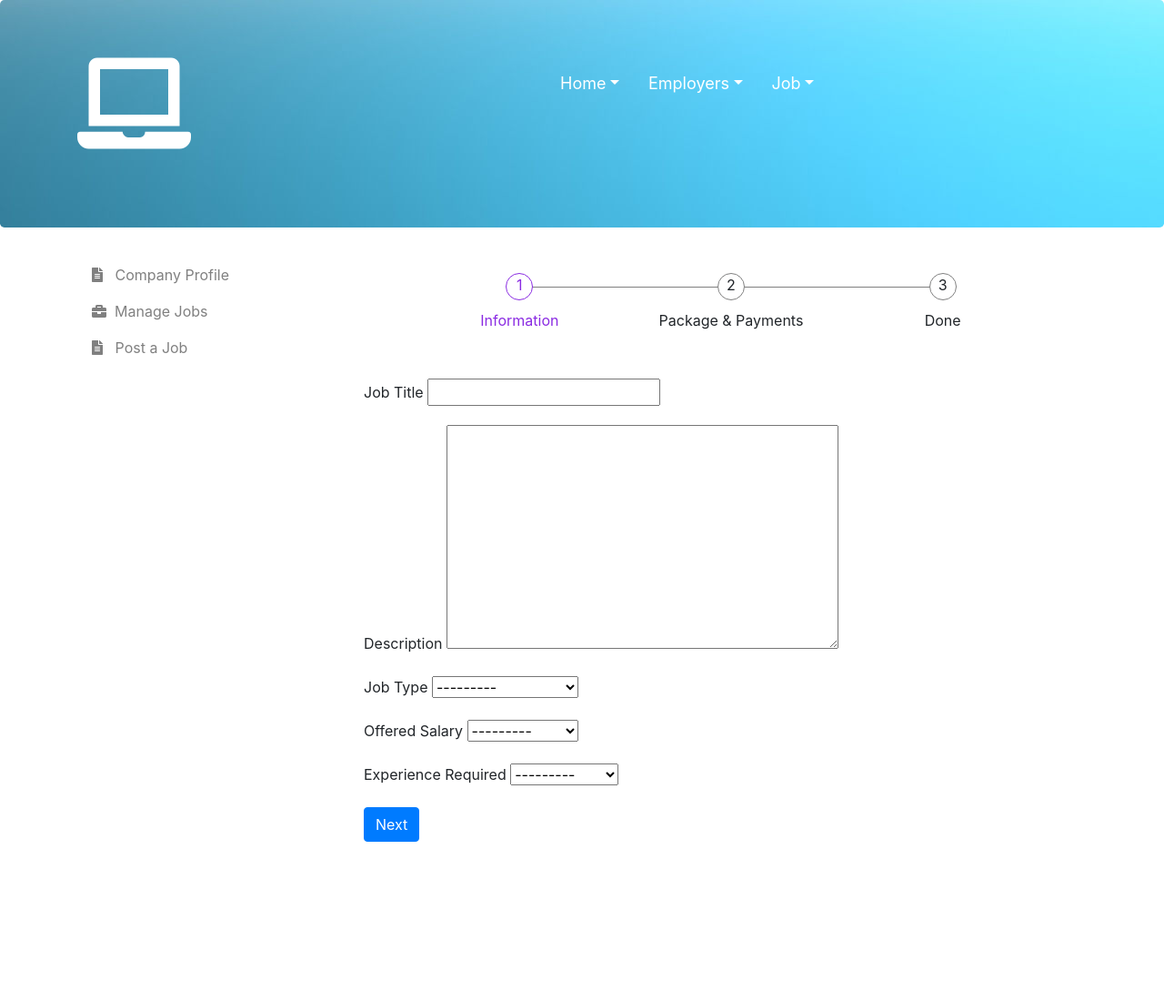
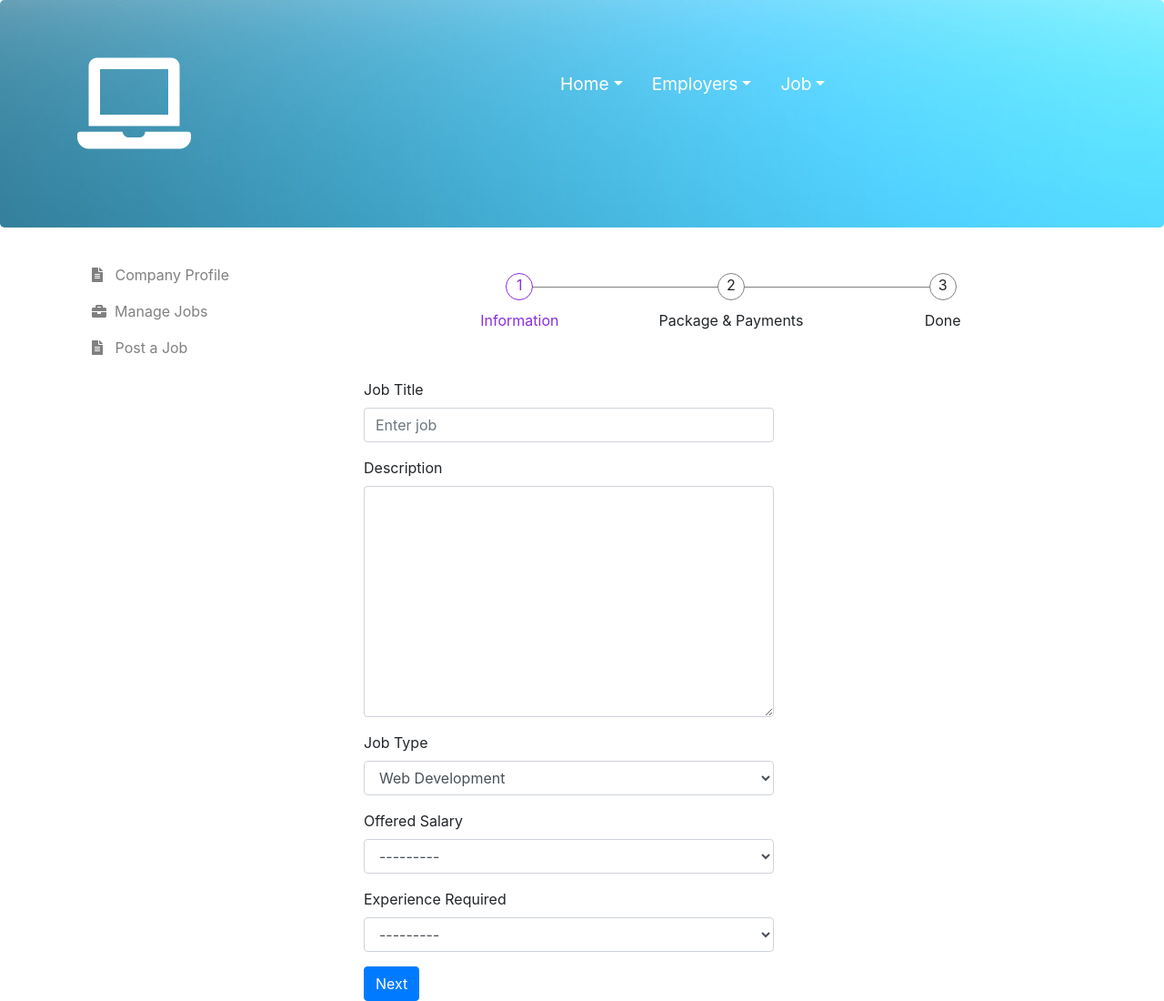
Before and after one commit to hemajayachandran/python_django_jobapp, a Django app: page /main/post_a_job/ in a window 1280 px wide. Shown: the whole page at 91% size. Before the commit the page ends 925 px from the top, so only its background shows below. Run offline with Django 3.2, Linux system fonts and the light colour scheme; tables that the repository leaves empty hold one stand-in row (values such as "Sample post"); some libraries are stand-ins or nearby versions.

Commit message:
changes made on templates

```diff
--- a/job_hunt/company_profile/urls.py
+++ b/job_hunt/company_profile/urls.py
@@ -1,6 +1,8 @@
 from django.urls import path
-from . import views
+from .views import CompanyProfileView
 
 urlpatterns = [
-        path('company_profile/', views.company_profile, name="company_profile"),
+        path('company_profile/', CompanyProfileView.as_view(), name="company_profile"),
+        path('company_profile/(?P<pk>\d+)/', CompanyProfileView.as_view(), name="company_profile"),
+
 ]
--- a/job_hunt/job_hunt/settings.py
+++ b/job_hunt/job_hunt/settings.py
@@ -40,6 +40,7 @@ INSTALLED_APPS = [
     'main',
     'company_profile',
     'post_job',
+    'widget_tweaks',
 ]
 
 MIDDLEWARE = [
@@ -125,3 +126,5 @@ USE_TZ = True
 # https://docs.djangoproject.com/en/3.0/howto/static-files/
 
 STATIC_URL = '/static/'
+
+LOGIN_REDIRECT_URL = '/main/'
--- a/job_hunt/job_hunt/urls.py
+++ b/job_hunt/job_hunt/urls.py
@@ -16,6 +16,7 @@ Including another URLconf
 from django.contrib import admin
 from django.urls import path, include
 
+
 urlpatterns = [
     path('main/', include('main.urls')),
     path('main/', include('company_profile.urls')),
--- a/job_hunt/main/static/css/custom.css
+++ b/job_hunt/main/static/css/custom.css
@@ -1,19 +1,47 @@
-.big-banner{
+.jumbotron.big-banner {
     background-image: url('../img/bluebackground.jpg');
+    height: 250px;
+}
+.jumbotron.container {
+}
+.jumbotron.container.ul {
 }
 
-.dropdown {
-    color: black;
+.fas.fa-laptop {
+    color: white;
+    font-size: 100px;
+}
+
+.nav {
 
 }
-.nav-link {
+#horizontal.nav {
+    position: absolute;
+    top: 70px;
+    left: 600px;
+}
+#horizontal.nav li {
+}
+
+#horizontal.nav li div {}
+
+#horizontal.nav li div > a {
+    color: white;
+    font-size: larger;
+}
+
+#horizontal.nav li div a ul{}
+
+#horizontal.nav li div a ul li{}
+
+.nav.flex-column {}
+
+.nav.flex-column li{}
+
+.nav.flex-column li a {
     color: gray;
 }
-.nav-link.dropdown-toggle {
-    color: white;
-    font: bolder;
-    font-size: large;
-}
+
 
 .progressbar {
     counter-reset: step;
@@ -64,9 +92,3 @@
 }
 
 .container {}
-
-
-.fas.fa-laptop {
-    color: white;
-    font-size: 100px;
-}
--- a/job_hunt/main/urls.py
+++ b/job_hunt/main/urls.py
@@ -2,7 +2,9 @@ from django.urls import path
 from . import views
 from django.conf import settings
 from django.conf.urls.static import static
+from django.contrib.auth.views import LoginView
 
 urlpatterns = [
         path('', views.main, name='main'),
+        path('login/', LoginView.as_view(template_name="main/login.html")),
 ] + static(settings.STATIC_URL, document_root=settings.STATIC_ROOT)
--- a/job_hunt/main/views.py
+++ b/job_hunt/main/views.py
@@ -2,4 +2,4 @@ from django.shortcuts import render
 
 # Create your views here.
 def main(request):
-    return render(request, "main.html")
+    return render(request, "main/main.html")
--- a/job_hunt/post_job/models.py
+++ b/job_hunt/post_job/models.py
@@ -10,7 +10,7 @@ class PostJobModel(models.Model):
         ('ARTCULTURE', 'Art & Culture'),
         ('READWRITE', 'Read & Writing'),
     ]
-    job_type = models.CharField(max_length=100, choices=JOB_TYPE)
+    job_type = models.CharField(max_length=100, choices=JOB_TYPE, default=JOB_TYPE)
     OFFERED_SALARY = [
         ('0-3LAKHS', '0 to 3 Lakhs'),
         ('3-6LAKHS', '3 to 6 Lakhs'),
--- a/job_hunt/post_job/templates/post_job.html
+++ b/job_hunt/post_job/templates/post_job.html
@@ -1,4 +1,5 @@
 {% load static %}
+{% load widget_tweaks %}
 <!DOCTYPE html>
 <html lang="en">
 <head>
@@ -14,10 +15,10 @@
     <div class="page-header">
         <a href="{% url 'post_job' %}" class="top-menu"><span class="glyphicon glyphicon-plus"></span></a>
     </div>
-    <div class="jumbotron big-banner" style="height: 250px">
+    <div class="jumbotron big-banner">
         <div class="container">
             <i class="fas fa-laptop"></i>
-            <ul class="nav" style="position: absolute; left: 600px; top: 70px;">
+            <ul class="nav" id="horizontal">
                 <li class="nav-item">
                     <div class="dropdown">
                         <a class="nav-link dropdown-toggle" data-toggle="dropdown" href="">Home</a>
@@ -69,7 +70,11 @@
         </div>
         <div class="form-group">
             <label for="{{ field.id_for_label }}" class="label">{{ field.label }}</label>
-            {{ field}}
+                {% if field.label == "Job Title" %}
+                    {% render_field field class="form-control" placeholder="Enter job" %}
+                {% else %}
+                    {% render_field field class="form-control" %}
+                {% endif %}
         </div>
         {% endfor %}
         <input type="submit" class="btn btn-primary" value="Next">
--- a/job_hunt/post_job/views.py
+++ b/job_hunt/post_job/views.py
@@ -1,6 +1,8 @@
 from django.shortcuts import render
 from django.http import HttpResponse
 from .forms import PostJobForm
+from django.views.generic import CreateView
+from .models import PostJobModel
 
 # Create your views here.
 def post_job(request):
```
Also changed, not shown: job_hunt/company_profile/forms.py (+6 -1 lines), job_hunt/company_profile/templates/company_profile.html (+6 -1 lines), job_hunt/company_profile/views.py (+35 -6 lines), job_hunt/main/templates/main/base.html (added, +22 -0 lines), job_hunt/main/templates/main/login.html (added, +19 -0 lines), job_hunt/main/templates/main/main.html (renamed from job_hunt/main/templates/main.html, +17 -16 lines), 1 other file.
